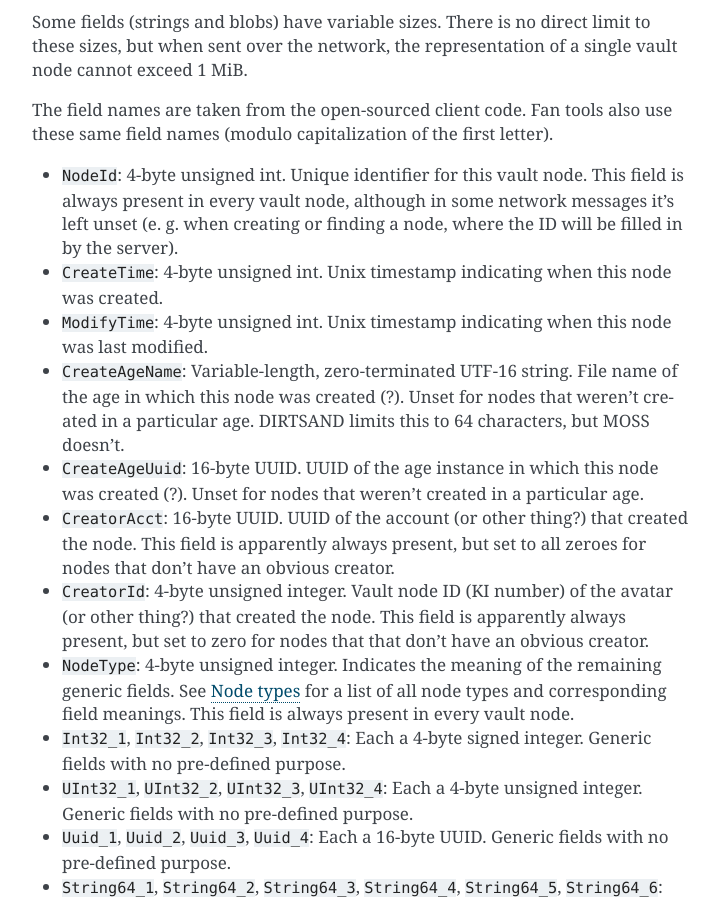
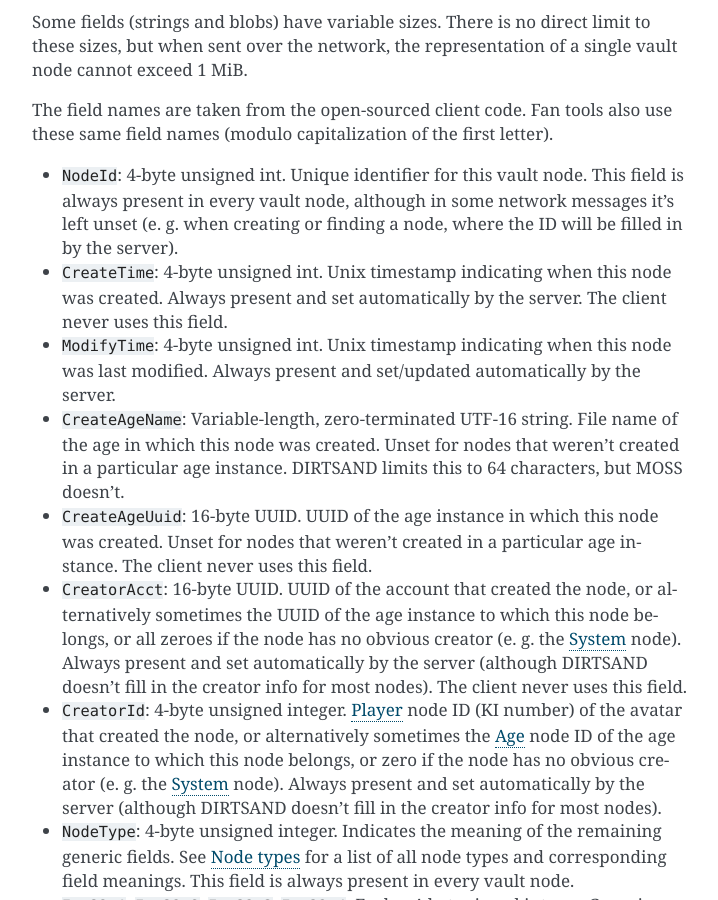
Before and after one commit to dgelessus/NAGUS, a Sphinx documentation site: the page built from docs/uru/vault.rst, in a window 1280 px wide and 900 px high, scrolled down 998 px. Shown: the whole window, without its empty margins (388-1106 px from the left). Built offline with Sphinx 7.4.7, drawn with Linux system fonts in a browser that asks for light colours.

Commit message:
Improve docs about specifics of some of the vault node metadata fields

```diff
--- a/docs/uru/auth_server.rst
+++ b/docs/uru/auth_server.rst
@@ -1445,11 +1445,11 @@ The following fields have special behavior though:
   Ignored when set by the client.
 * ``CreateTime``, ``ModifyTime``: Initialized by the server to the current time.
   Ignored when set by the client.
-* ``CreatorAcct``, ``CreatorId``: MOSS initializes them to the client's current account/avatar info,
+* ``CreatorAcct``, ``CreatorId``: Cyan's server software and MOSS always set these fields to the client's current account/avatar info,
   ignoring any values sent by the client.
   DIRTSAND uses whatever values the client sends,
-  or if the client leaves them unset (which is usually the case),
-  it sets the respective fields to zero.
+  or zero if the client leaves them unset
+  (which is always the case in practice).
 * ``NodeType``: Should always be set.
   MOSS *requires* this field and replies with :cpp:enumerator:`kNetErrBadServerData` if left unset.
   DIRTSAND technically allows creating a node without a type.
--- a/docs/uru/vault.rst
+++ b/docs/uru/vault.rst
@@ -78,24 +78,35 @@ Fan tools also use these same field names
   where the ID will be filled in by the server).
 * ``CreateTime``: 4-byte unsigned int.
   Unix timestamp indicating when this node was created.
+  Always present and set automatically by the server.
+  The client never uses this field.
 * ``ModifyTime``: 4-byte unsigned int.
   Unix timestamp indicating when this node was last modified.
+  Always present and set/updated automatically by the server.
 * ``CreateAgeName``: Variable-length, zero-terminated UTF-16 string.
-  File name of the age in which this node was created (?).
-  Unset for nodes that weren't created in a particular age.
+  File name of the age in which this node was created.
+  Unset for nodes that weren't created in a particular age instance.
   DIRTSAND limits this to 64 characters,
   but MOSS doesn't.
 * ``CreateAgeUuid``: 16-byte UUID.
-  UUID of the age instance in which this node was created (?).
-  Unset for nodes that weren't created in a particular age.
+  UUID of the age instance in which this node was created.
+  Unset for nodes that weren't created in a particular age instance.
+  The client never uses this field.
 * ``CreatorAcct``: 16-byte UUID.
-  UUID of the account (or other thing?) that created the node.
-  This field is apparently always present,
-  but set to all zeroes for nodes that don't have an obvious creator.
+  UUID of the account that created the node,
+  or alternatively sometimes the UUID of the age instance to which this node belongs,
+  or all zeroes if the node has no obvious creator
+  (e. g. the :ref:`vault_node_system` node).
+  Always present and set automatically by the server
+  (although DIRTSAND doesn't fill in the creator info for most nodes).
+  The client never uses this field.
 * ``CreatorId``: 4-byte unsigned integer.
-  Vault node ID (KI number) of the avatar (or other thing?) that created the node.
-  This field is apparently always present,
-  but set to zero for nodes that that don't have an obvious creator.
+  :ref:`vault_node_player` node ID (KI number) of the avatar that created the node,
+  or alternatively sometimes the :ref:`vault_node_age` node ID of the age instance to which this node belongs,
+  or zero if the node has no obvious creator
+  (e. g. the :ref:`vault_node_system` node).
+  Always present and set automatically by the server
+  (although DIRTSAND doesn't fill in the creator info for most nodes).
 * ``NodeType``: 4-byte unsigned integer.
   Indicates the meaning of the remaining generic fields.
   See :ref:`vault_node_types` for a list of all node types and corresponding field meanings.
```
